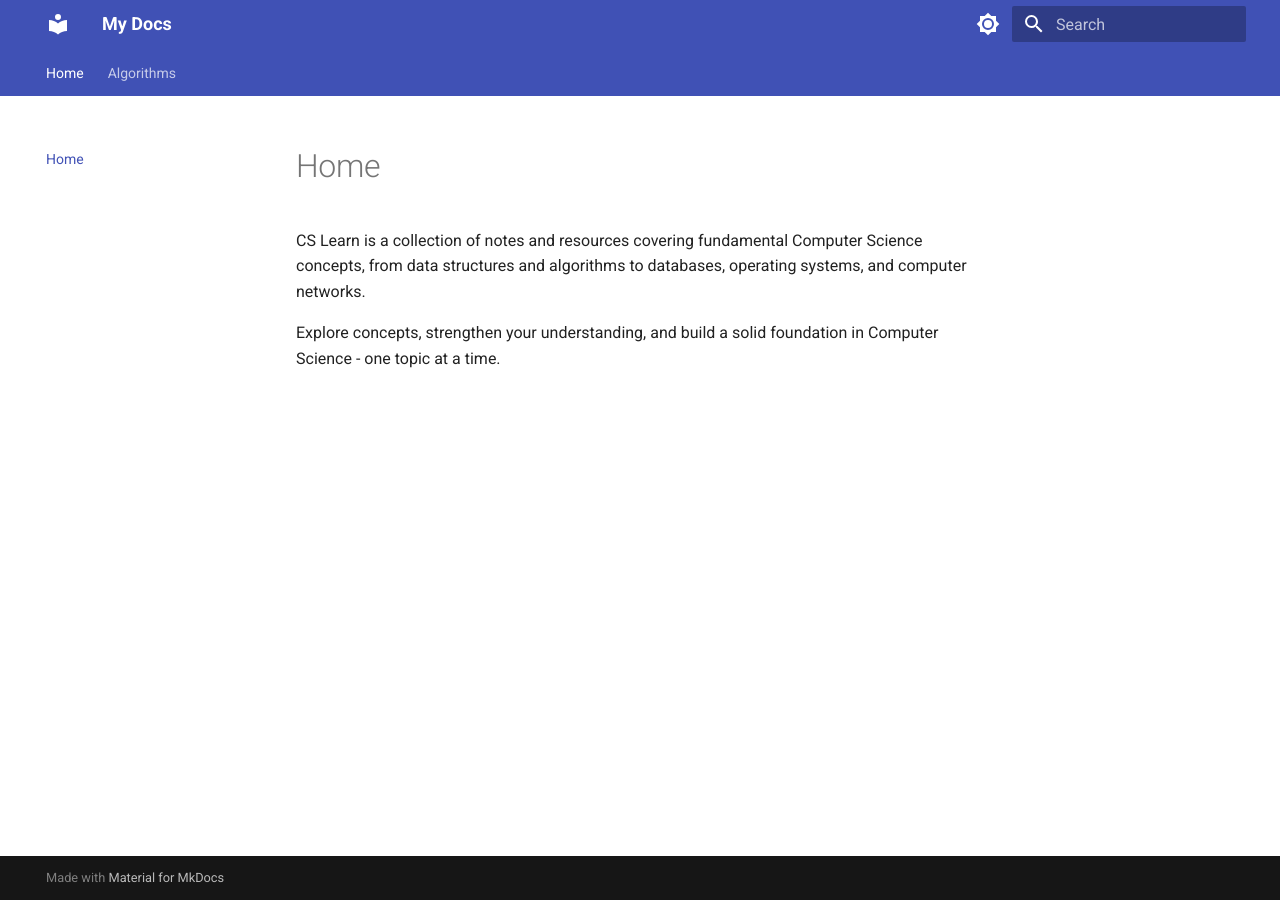
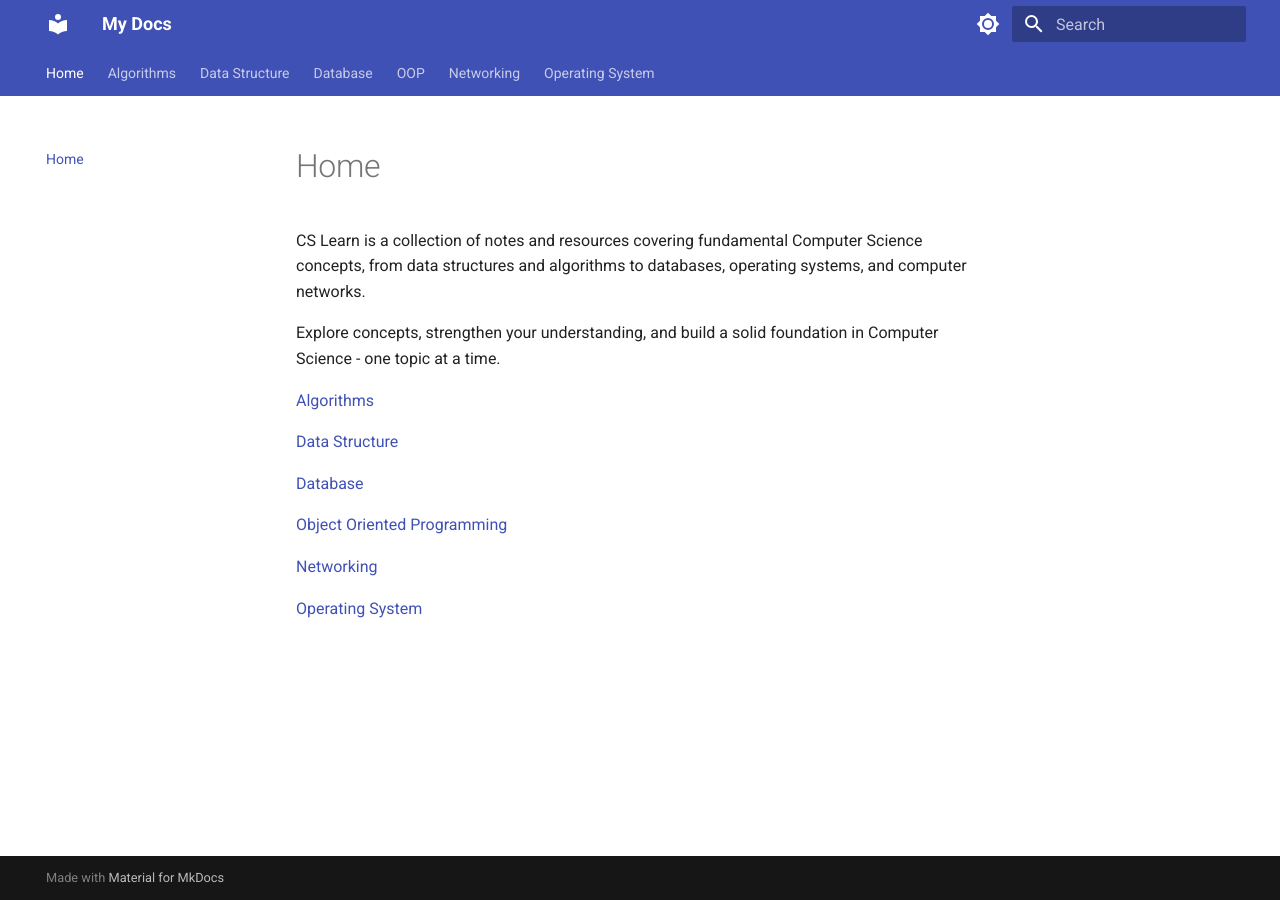
Before and after one commit to code-with-nazmul/Learn-CS, an MkDocs documentation site: the page built from docs/index.md, in a window 1280 px wide. Built offline with MkDocs 1.6.1 and Material for MkDocs 9.7.7, drawn with Linux system fonts in a browser that asks for light colours.

Commit message:
Setup initial website tree

```diff
--- a/docs/index.md
+++ b/docs/index.md
@@ -1,3 +1,15 @@
 CS Learn is a collection of notes and resources covering fundamental Computer Science concepts, from data structures and algorithms to databases, operating systems, and computer networks.
 
 Explore concepts, strengthen your understanding, and build a solid foundation in Computer Science - one topic at a time.
+
+[Algorithms](./Algorithms/algorithms-main-page.md)
+
+[Data Structure](./Data-Structure/ds-main-page.md)
+
+[Database](./Database/database-main-page.md)
+
+[Object Oriented Programming](./oop/oop-main-page.md)
+
+[Networking](./Networking/networking-main-page.md)
+
+[Operating System](./OS/os-main-page.md)
--- a/mkdocs.yml
+++ b/mkdocs.yml
@@ -44,3 +44,13 @@ nav :
   - Algorithms:
     - Algorithms main page : Algorithms/algorithms-main-page.md
     - Binary Search: Algorithms/binary-search.md
+  - Data Structure:
+    - Data structure main page: Data-Structure/ds-main-page.md
+  - Database:
+    - Database main page: Database/database-main-page.md
+  - OOP:
+    - OOP main page: oop/oop-main-page.md
+  - Networking:
+    - Networking main page: Networking/networking-main-page.md
+  - Operating System:
+    - Operating System main page: OS/os-main-page.md
```
Also changed, not shown: docs/Data-Structure/ds-main-page.md (added, +1 -0 lines), docs/Database/database-main-page.md (added, +1 -0 lines), docs/Networking/networking-main-page.md (added, +1 -0 lines), docs/OS/os-main-page.md (added, +1 -0 lines), docs/oop/oop-main-page.md (added, +1 -0 lines).
